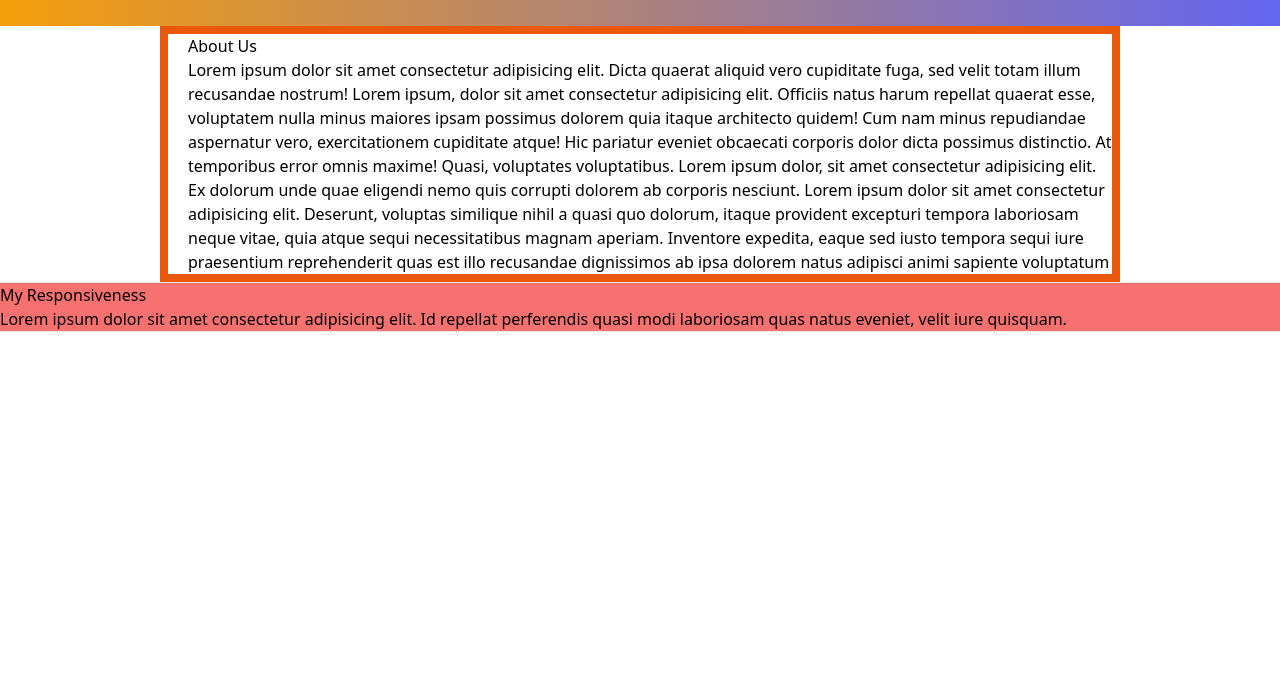
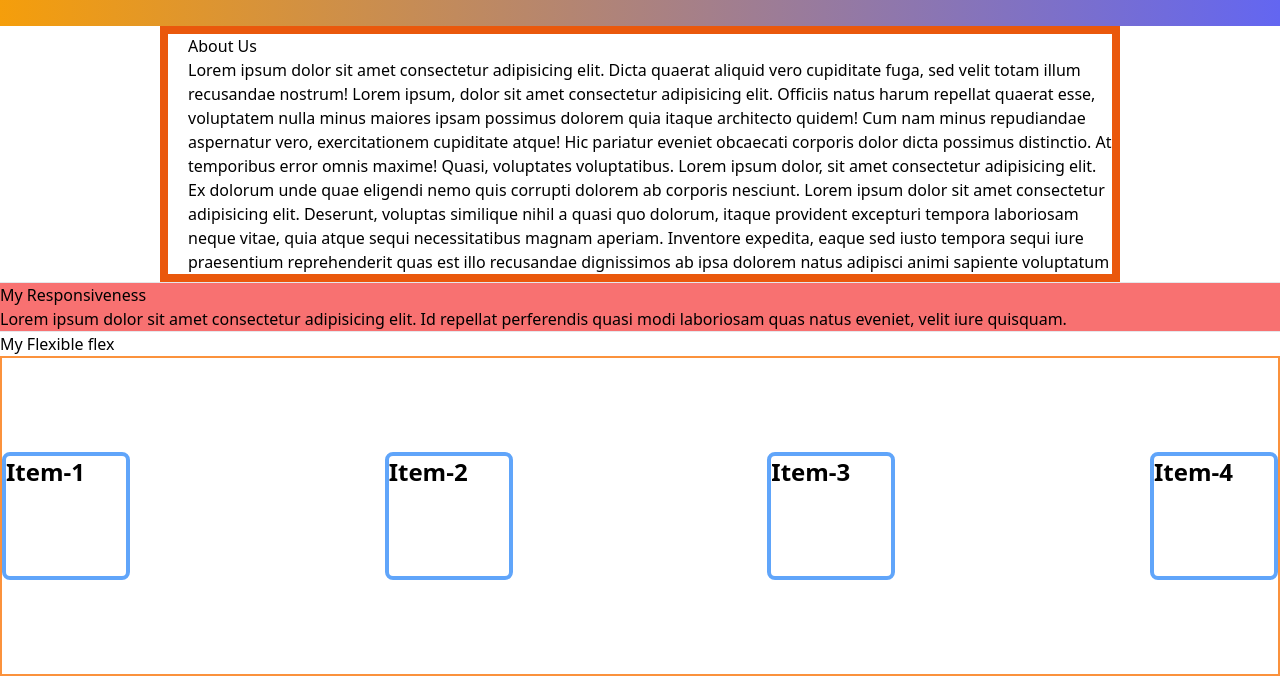
Before and after one commit to Chayon58/Intro-to-Tailwind, a plain HTML site: page index.html in a window 1280 px wide. Shown: the part 270-946 px from the top of the page. Before the commit the page ends 800 px from the top, so only its background shows below. Drawn offline with nearby package versions, Linux system fonts and the light colour scheme.

Commit message:
added border and border colors

```diff
--- a/index.html
+++ b/index.html
@@ -34,7 +34,17 @@
             <p>Lorem ipsum dolor sit amet consectetur adipisicing elit. Id repellat perferendis quasi modi laboriosam quas natus eveniet, velit iure quisquam.</p>
         </section>
         <hr>
+        <section>
+            <h3>My Flexible flex</h3>
 
+            <div class="h-80 border border-2 border-orange-400 md:flex md:justify-between items-center">
+                <div class="w-32 h-32 border-4 border-blue-400 rounded-lg text-2xl font-bold">Item-1</div>
+                <div class="w-32 h-32 border-4 border-blue-400 rounded-lg text-2xl font-bold">Item-2</div>
+                <div class="w-32 h-32 border-4 border-blue-400 rounded-lg text-2xl font-bold">Item-3</div>
+                <div class="w-32 h-32 border-4 border-blue-400 rounded-lg text-2xl font-bold">Item-4</div>
+
+          </div>
+        </section>
     </main>
 
 </body>
```
